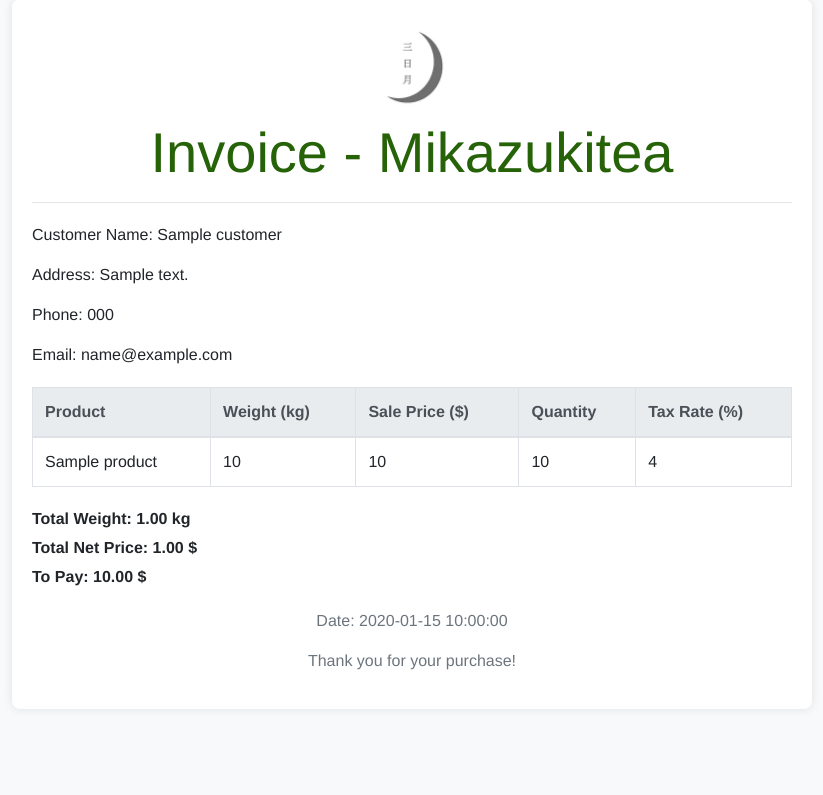
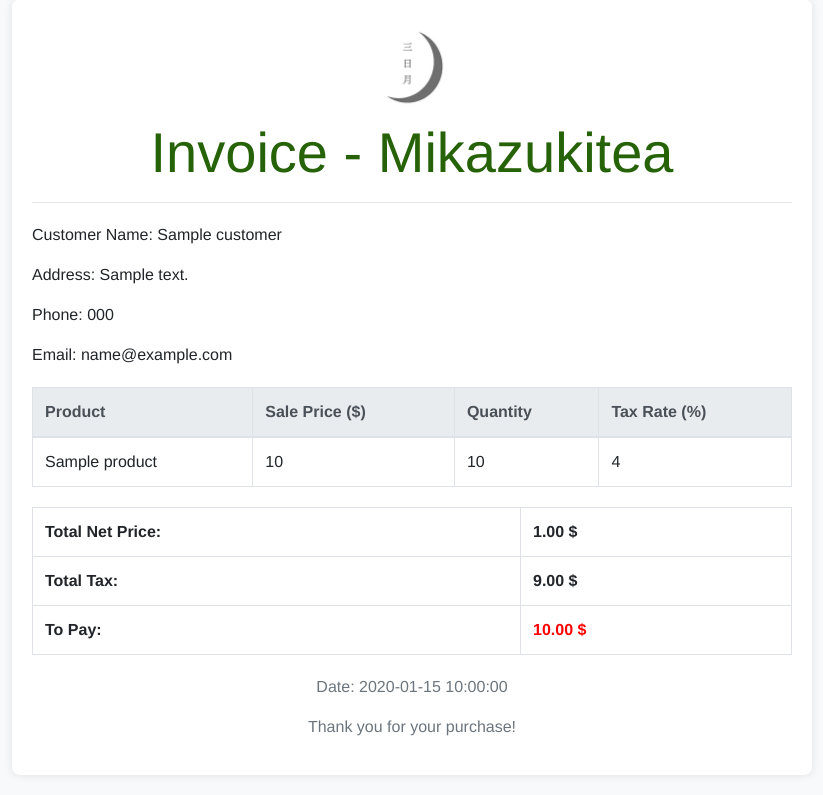
Before and after one commit to asiomchen/inventory-management, a Python web app: template templates/invoices/pdf_template.html in a window 1280 px wide. Shown: the part 21-816 px from the top of the page, without its empty margins (228-1051 px from the left). Before the commit the page ends 691 px from the top, so only its background shows below. Run offline with Jinja, Linux system fonts and the light colour scheme; the template is opened without the code that fills it: most values are stand-ins (such as "Sample title", 1, 10 or a date in 2020); some libraries are stand-ins or nearby versions.

Commit message:
Update invoice template to include font size for product titles and modify totals table layout

```diff
--- a/templates/invoices/pdf_template.html
+++ b/templates/invoices/pdf_template.html
@@ -53,6 +53,7 @@
             margin-top: 20px;
             text-align: left;
             font-weight: bold;
+            font-size: 16px;
         }
 
         .totals p {
@@ -91,7 +92,6 @@
             <thead class="thead-light">
                 <tr>
                     <th>Product</th>
-                    <th>Weight (kg)</th>
                     <th>Sale Price ($)</th>
                     <th>Quantity</th>
                     <th>Tax Rate (%)</th>
@@ -101,7 +101,6 @@
                 {% for product in products %}
                     <tr>
                         <td>{{ product.product.title }}</td>
-                        <td>{{ product.weight }}</td>
                         <td>{{ product.sale_price }}</td>
                         <td>{{ product.quantity }}</td>
                         <td>{{ '%i'|format(product.product.category.tax_rate) }}</td>
@@ -111,9 +110,19 @@
         </table>
 
         <div class="totals">
-            <p>Total Weight:      {{ '%0.2f'|format(invoice.total_weight) }} kg</p>
-            <p>Total Net Price:   {{ '%0.2f'|format(invoice.total_sale_price) }} $</p>
-            <p>To Pay:            {{ '%0.2f'|format(invoice.customer_price) }} $</p>
+            <table style="width: 100%;">
+                <tr>
+                    <td>Total Net Price:</td>
+                    <td style="text-align: left;">{{ '%0.2f'|format(invoice.total_sale_price) }} $</td>
+                </tr>
+                <tr>
+                    <td>Total Tax:</td>
+                    <td style="text-align: left;">{{ '%0.2f'|format(invoice.customer_price - invoice.total_sale_price) }} $</td>
+                <tr>
+                    <td>To Pay:</td>
+                    <td style="text-align: left;color: red;">{{ '%0.2f'|format(invoice.customer_price) }} $</td>
+                </tr>
+            </table>
         </div>
 
         <div class="footer">
```
